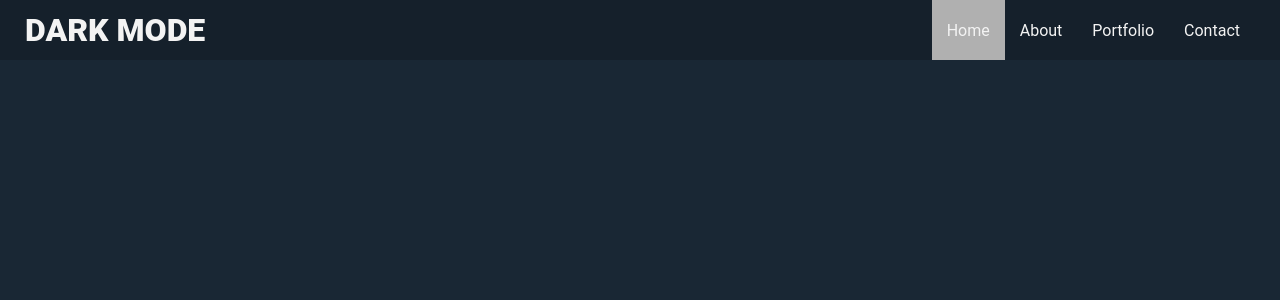
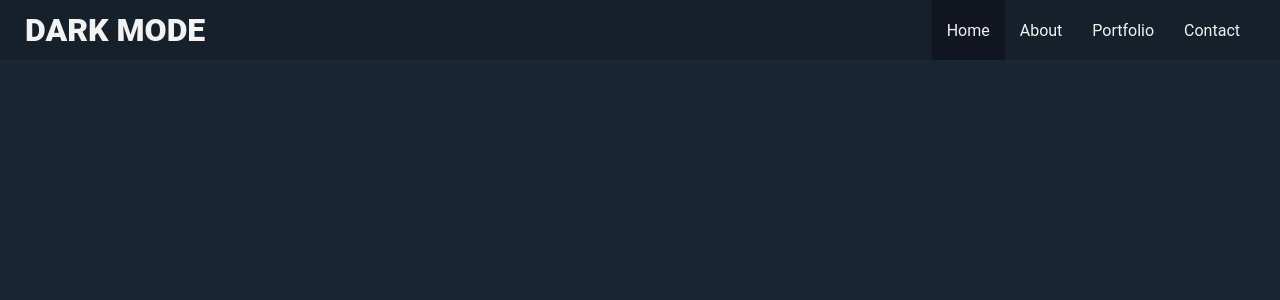
Before and after one commit to MaikolSoro/vue-dark-mode, a Vue app: page / in a window 1280 px wide. In both pictures the pointer is over the element "Home". Shown: the top 300 px of the page. Built offline with nearby package versions, Linux system fonts and the light colour scheme.

Commit message:
styled the header

```diff
--- a/src/components/Header.vue
+++ b/src/components/Header.vue
@@ -49,4 +49,7 @@ header {
   header nav .nav-link:hover {
 	background: #B0B0B0;
   }
+  .dark header nav .nav-link:hover {
+	background: #101520;
+  }
 </style>
```
